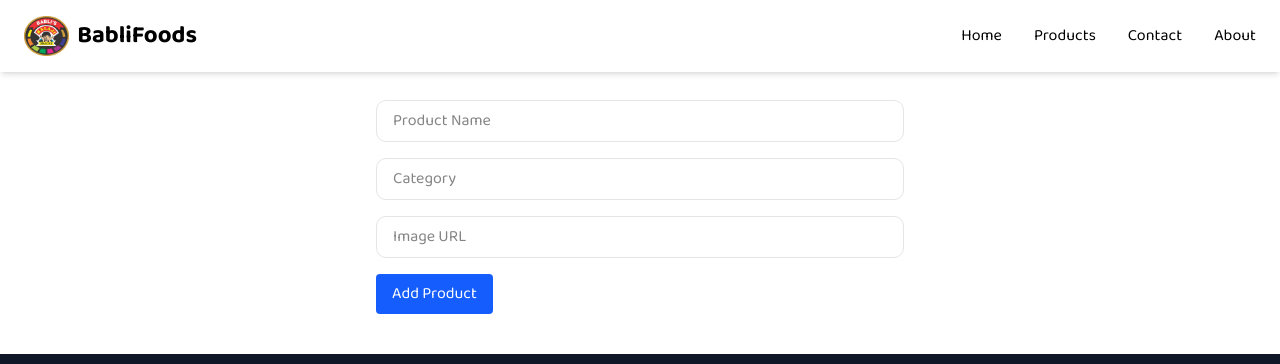
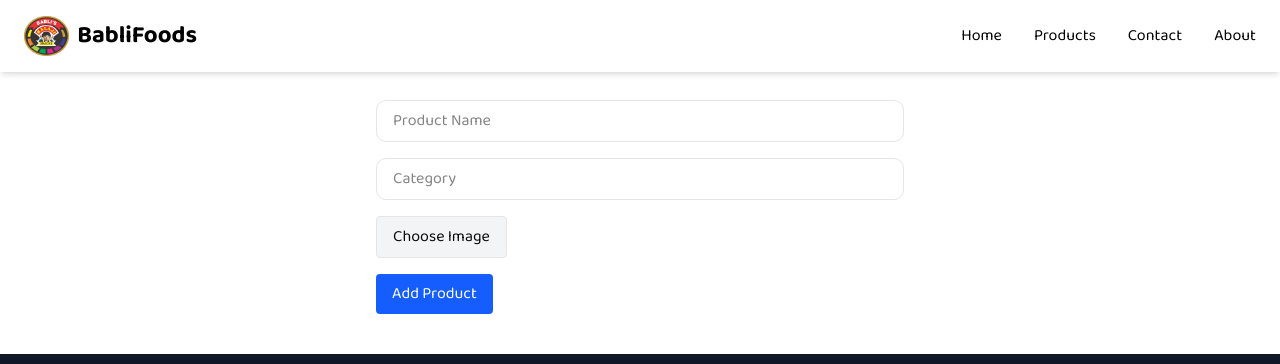
Before and after one commit to BabliFoods/bablifoods-nextjs, a Next.js app: page /admin/add-product in a window 1280 px wide. Shown: the top 364 px of the page. Built offline with nearby package versions, Linux system fonts and the light colour scheme; no server answers.

Commit message:
Admin - Add Product Image

```diff
--- a/package.json
+++ b/package.json
@@ -9,6 +9,7 @@
     "lint": "next lint"
   },
   "dependencies": {
+    "@supabase/auth-helpers-nextjs": "^0.10.0",
     "@supabase/supabase-js": "^2.50.1",
     "@tabler/icons-react": "^3.31.0",
     "class-variance-authority": "^0.7.1",
--- a/src/app/admin/add-product/page.js
+++ b/src/app/admin/add-product/page.js
@@ -8,18 +8,60 @@ import { motion } from "framer-motion"
 export default function AddProductPage() {
   const [name, setName] = useState("")
   const [category, setCategory] = useState("")
-  const [imageUrl, setImageUrl] = useState("")
+  const [imageFile, setImageFile] = useState(null)
+  const [previewUrl, setPreviewUrl] = useState("")
   const [loading, setLoading] = useState(false)
-  const [showPreview, setShowPreview] = useState(false)
   const router = useRouter()
+
+  const handleImageChange = (e) => {
+    const file = e.target.files[0]
+    if (file) {
+      setImageFile(file)
+      setPreviewUrl(URL.createObjectURL(file))
+    }
+  }
 
   const handleSubmit = async (e) => {
     e.preventDefault()
     setLoading(true)
 
-    const { error } = await supabase.from("Product").insert([
-      { name, category, image_url: imageUrl },
-    ])
+    let imageUrl = ""
+
+    if (imageFile) {
+      const fileExt = imageFile.name.split(".").pop()
+
+      // Convert product name to PascalCase, remove special characters
+      const sanitizedProductName = name
+        .trim()
+        .replace(/[^a-zA-Z0-9 ]+/g, "") // remove special chars
+        .split(" ")
+        .map(word => word.charAt(0).toUpperCase() + word.slice(1))
+        .join("")
+
+      const fileName = sanitizedProductName
+        ? `${sanitizedProductName}.${fileExt}`
+        : `${Date.now()}.${fileExt}`
+
+      const { data, error: uploadError } = await supabase.storage
+        .from("product-images")
+        .upload(fileName, imageFile)
+
+      if (uploadError) {
+        console.error("Image upload error:", uploadError)
+        setLoading(false)
+        return
+      }
+
+      const { data: publicUrlData } = supabase.storage
+        .from("product-images")
+        .getPublicUrl(fileName)
+
+      imageUrl = publicUrlData.publicUrl
+    }
+
+    const { error } = await supabase
+      .from("Product")
+      .insert([{ name, category, image_url: imageUrl }])
 
     setLoading(false)
 
@@ -28,12 +70,6 @@ export default function AddProductPage() {
     } else {
       router.push("/admin/")
     }
-  }
-
-  const handleImageUrlChange = (e) => {
-    const url = e.target.value
-    setImageUrl(url)
-    setShowPreview(!!url && url.startsWith("http"))
   }
 
   return (
@@ -60,16 +96,25 @@ export default function AddProductPage() {
           required
           className="w-full px-4 py-2 border rounded-lg"
         />
-        <input
-          type="text"
-          placeholder="Image URL"
-          value={imageUrl}
-          onChange={handleImageUrlChange}
-          required
-          className="w-full px-4 py-2 border rounded-lg"
-        />
 
-        {showPreview && (
+        {/* File input styled as a button */}
+        <div className="flex items-center space-x-4">
+          <label className="bg-gray-100 px-4 py-2 border rounded cursor-pointer hover:bg-gray-200 transition">
+            Choose Image
+            <input
+              type="file"
+              accept="image/*"
+              onChange={handleImageChange}
+              required
+              className="hidden"
+            />
+          </label>
+          {imageFile && (
+            <span className="text-sm text-gray-600 truncate max-w-xs">{imageFile.name}</span>
+          )}
+        </div>
+
+        {previewUrl && (
           <motion.div
             initial={{ opacity: 0 }}
             animate={{ opacity: 1 }}
@@ -77,7 +122,7 @@ export default function AddProductPage() {
           >
             <p className="text-sm text-gray-600 mb-2">Image Preview:</p>
             <img
-              src={imageUrl}
+              src={previewUrl}
               alt="Preview"
               className="w-48 h-48 object-cover border rounded-lg"
             />
```
Also changed, not shown: 1 other file (tests, documents, lock files or other folders).
